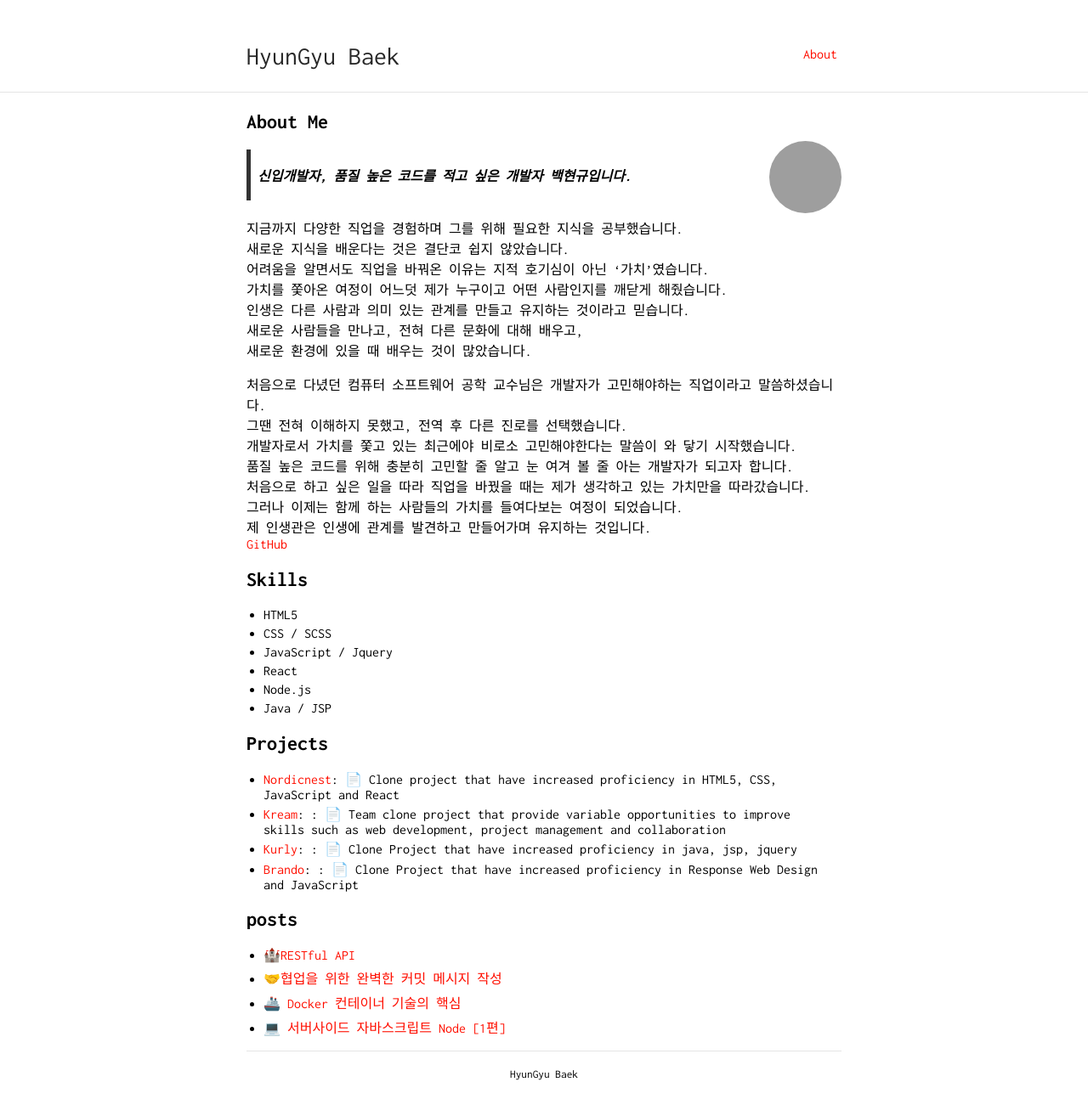
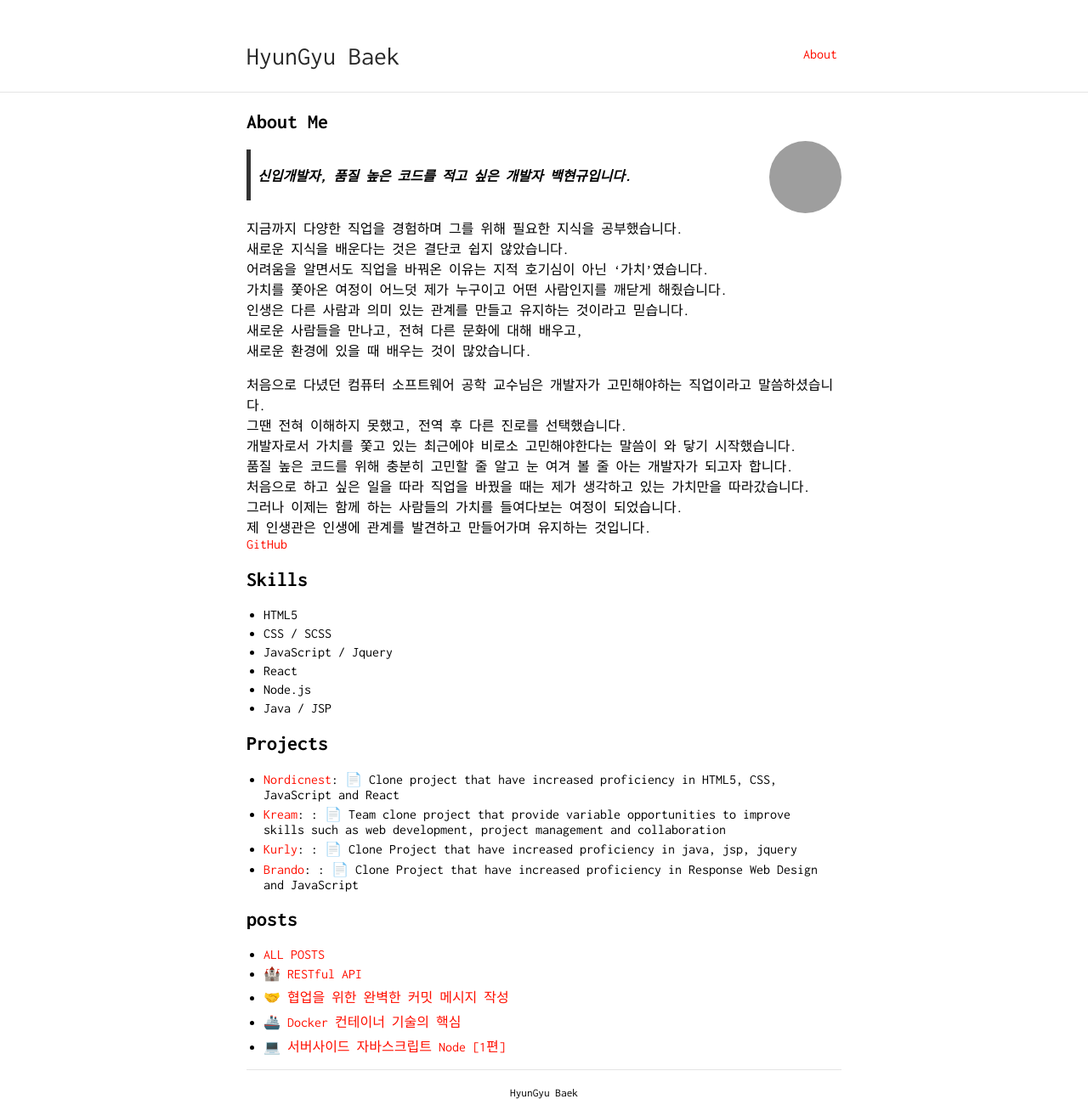
Before and after one commit to SamBeak/mycv, a Jekyll site: the page built from index.md, in a window 1280 px wide. Shown: the whole page at 85% size. Built offline with Jekyll 4.4.1, drawn with Linux system fonts in a browser that asks for light colours; our own code applies the rules of GitHub Pages for plain Markdown files; before the commit the page ends 1272 px from its top, so only the background shows below that; grey boxes are pictures that could not be loaded.

Commit message:
docs: Fix typo

```diff
--- a/index.md
+++ b/index.md
@@ -42,8 +42,8 @@ layout: default
 - [Brando](https://github.com/sambeak/brando_js): : 📄 Clone Project that have increased proficiency in Response Web Design and JavaScript
 
 ## posts
-
-- [🏰RESTful API](https://sambeak.github.io/posts/restful-api/)
-- [🤝협업을 위한 완벽한 커밋 메시지 작성](https://sambeak.github.io/posts/commit/)
+- [ALL POSTS](https://sambeak.github.io)
+- [🏰 RESTful API](https://sambeak.github.io/posts/restful-api/)
+- [🤝 협업을 위한 완벽한 커밋 메시지 작성](https://sambeak.github.io/posts/commit/)
 - [🚢 Docker 컨테이너 기술의 핵심](https://sambeak.github.io/posts/docker/)
 - [💻 서버사이드 자바스크립트 Node [1편]](https://sambeak.github.io/posts/nodejs/)
```
